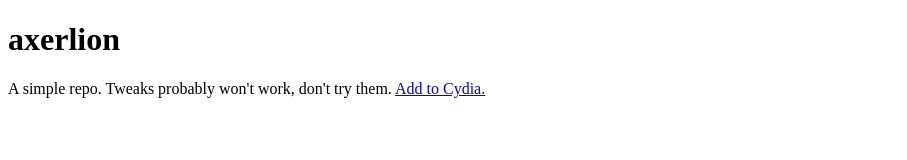
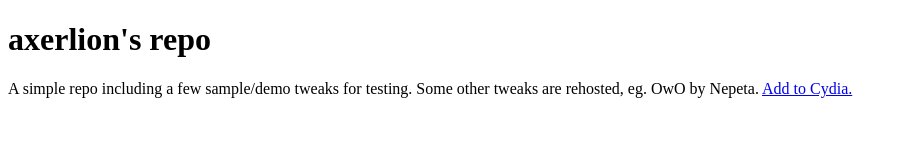
Before and after one commit to axerlion/axerlion, a plain HTML site: page index.html in a window 1280 px wide. Shown: the whole page, without its empty margins (0-907 px from the left). Drawn offline with Linux system fonts and the light colour scheme.

Commit message:
Update index.html

```diff
--- a/index.html
+++ b/index.html
@@ -2,12 +2,13 @@
 <html xmlns="http://www.w3.org/1999/xhtml">
 <head>
   <meta http-equiv="Content-Type" content="text/html; charset=utf-8" />
-  <title>axerlion repo</title>
+  <title>axerlion's repo</title>
   <meta name="viewport" content="width=device-width, initial-scale=1, viewport-fit=cover"/>
 </head>
 <body>
-  <h1> axerlion </h1>
-  A simple repo. Tweaks probably won't work, don't try them.
+  <h1> axerlion's repo </h1>
+  A simple repo including a few sample/demo tweaks for testing.
+  Some other tweaks are rehosted, eg. OwO by Nepeta.
   <a class="cydiaLink" href="cydia://url/https://cydia.saurik.com/api/share#?source=https://axerlion.github.io/axerlion"> Add to Cydia.
 </body>
 </html>
```
